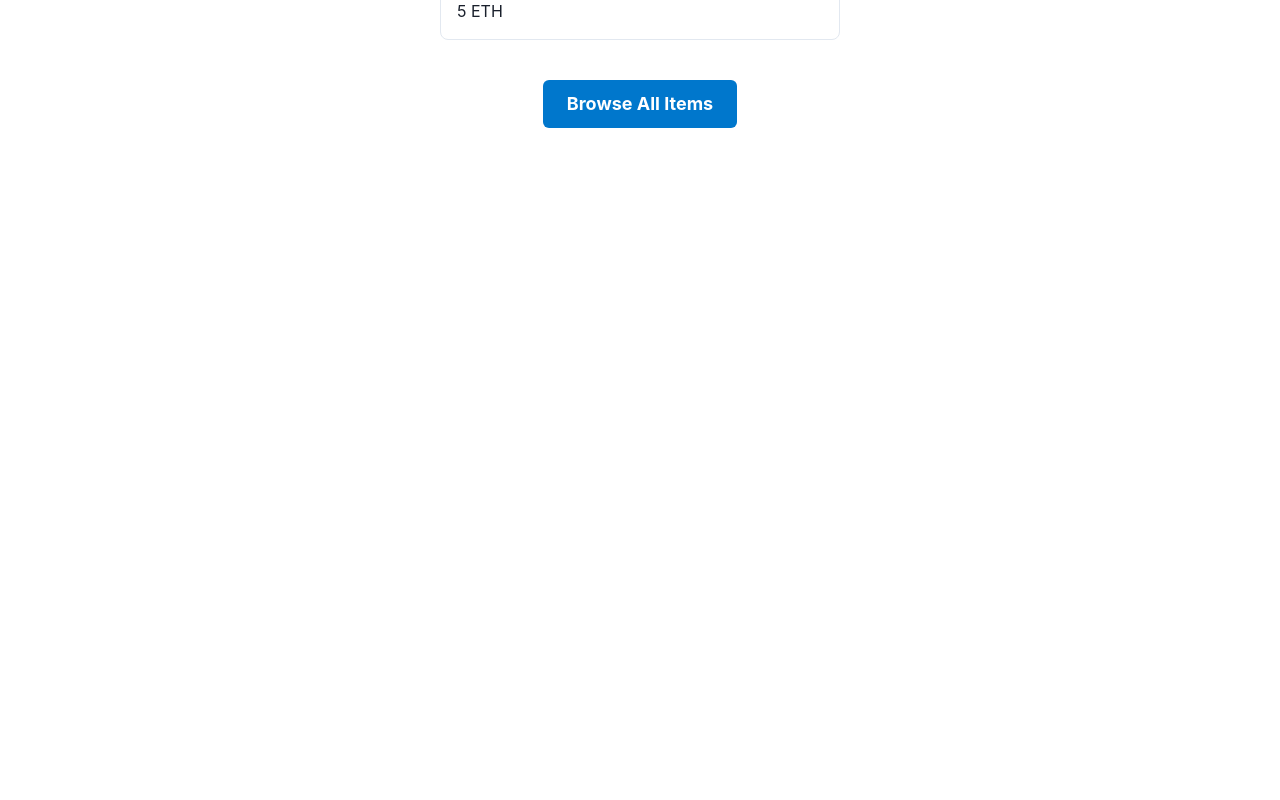
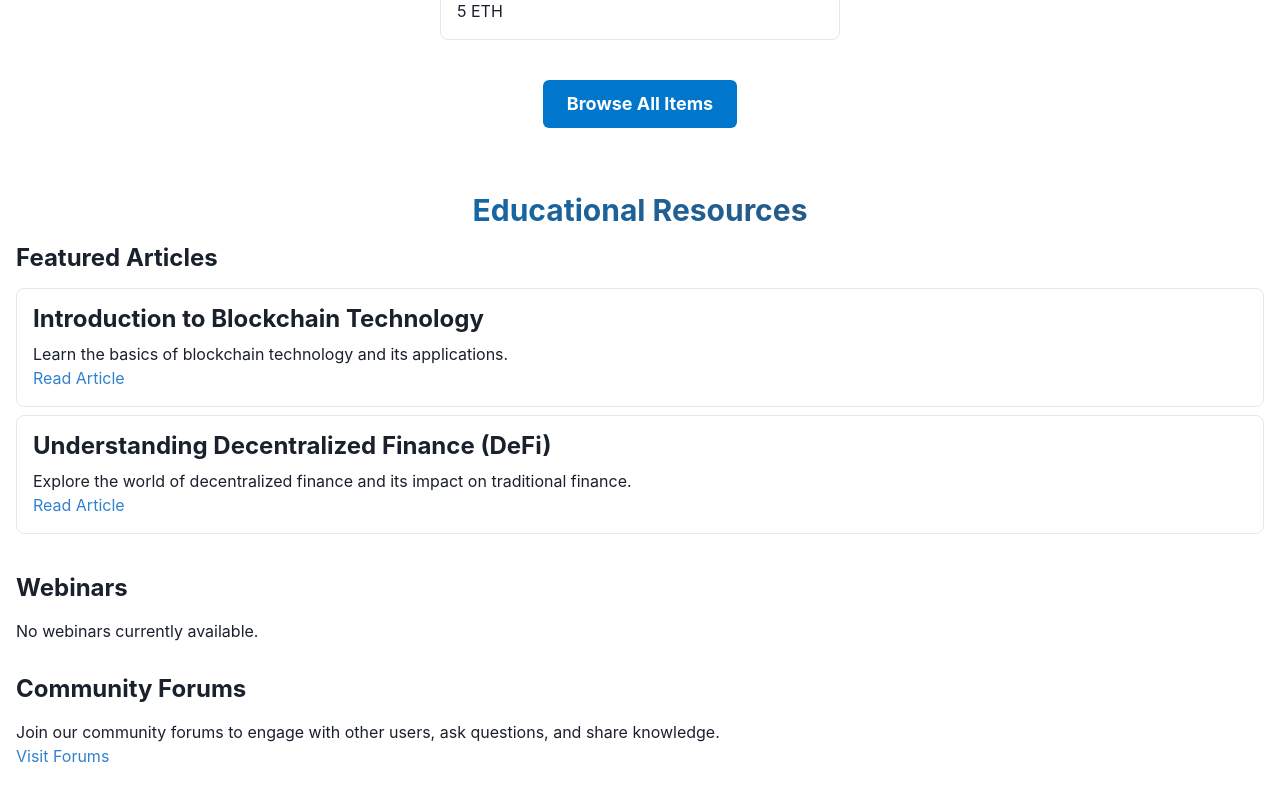
Before and after one commit to devnova777/crypto-connect, a React (Vite) app: page / in a window 1280 px wide. Shown: the part 1693-2493 px from the top of the page. Before the commit the page ends 1853 px from the top, so only its background shows below. Built offline with nearby package versions, Linux system fonts and the light colour scheme.

Commit message:
redesgn education resouce section

```diff
--- a/src/App.tsx
+++ b/src/App.tsx
@@ -1,3 +1,4 @@
+import EducationalResourcesSection from "./components/education-resource-section";
 import HeroSection from "./components/hero-section";
 import MarketplaceSection from "./components/marketplace-sectin";
 import Navbar from "./components/navabr";
@@ -10,6 +11,7 @@ export default function App() {
       <HeroSection />
       <TokenDashboardSection />
       <MarketplaceSection />
+      <EducationalResourcesSection />
     </div>
   )
 }
--- /dev/null
+++ b/src/components/education-resource-section.tsx
@@ -0,0 +1,70 @@
+import { Box, Heading, Text, VStack, Link, useColorModeValue } from '@chakra-ui/react';
+
+const EducationalResourcesSection = () => {
+    // Example featured articles
+    const featuredArticles = [
+        {
+            id: 1,
+            title: 'Introduction to Blockchain Technology',
+            description: 'Learn the basics of blockchain technology and its applications.',
+            link: 'https://example.com/article1',
+        },
+        {
+            id: 2,
+            title: 'Understanding Decentralized Finance (DeFi)',
+            description: 'Explore the world of decentralized finance and its impact on traditional finance.',
+            link: 'https://example.com/article2',
+        },
+    ];
+
+    // Define gradient colors for heading text
+    const gradientColor = useColorModeValue(
+        'linear(to-r, primary.500, secondary.500)',
+        'linear(to-r, secondary.500, primary.500)'
+    );
+
+    return (
+        <Box py="8" px={'4'}>
+            {/* Section Heading with Gradient Text */}
+            <Heading size="lg" mb="4" textAlign="center" bgGradient={gradientColor} bgClip="text">
+                Educational Resources
+            </Heading>
+
+            {/* Resource Content */}
+            <VStack spacing="8" align="stretch">
+                {/* Featured Articles */}
+                <Box>
+                    <Heading size="md" mb="4">Featured Articles</Heading>
+                    {featuredArticles.map((article) => (
+                        <Box key={article.id} p="4" borderWidth="1px" mb={'2'} borderRadius="lg">
+                            <Heading size="md" mb="2">{article.title}</Heading>
+                            <Text>{article.description}</Text>
+                            <Link href={article.link} color="blue.500" mt="2" isExternal>
+                                Read Article
+                            </Link>
+                        </Box>
+                    ))}
+                </Box>
+
+                {/* Webinars (Example) */}
+                <Box>
+                    <Heading size="md" mb="4">Webinars</Heading>
+                    <Text>No webinars currently available.</Text>
+                </Box>
+
+                {/* Community Forums (Example) */}
+                <Box>
+                    <Heading size="md" mb="4">Community Forums</Heading>
+                    <Text>
+                        Join our community forums to engage with other users, ask questions, and share knowledge.
+                    </Text>
+                    <Link href="#" color="blue.500" mt="2" isExternal>
+                        Visit Forums
+                    </Link>
+                </Box>
+            </VStack>
+        </Box>
+    );
+};
+
+export default EducationalResourcesSection;
```
